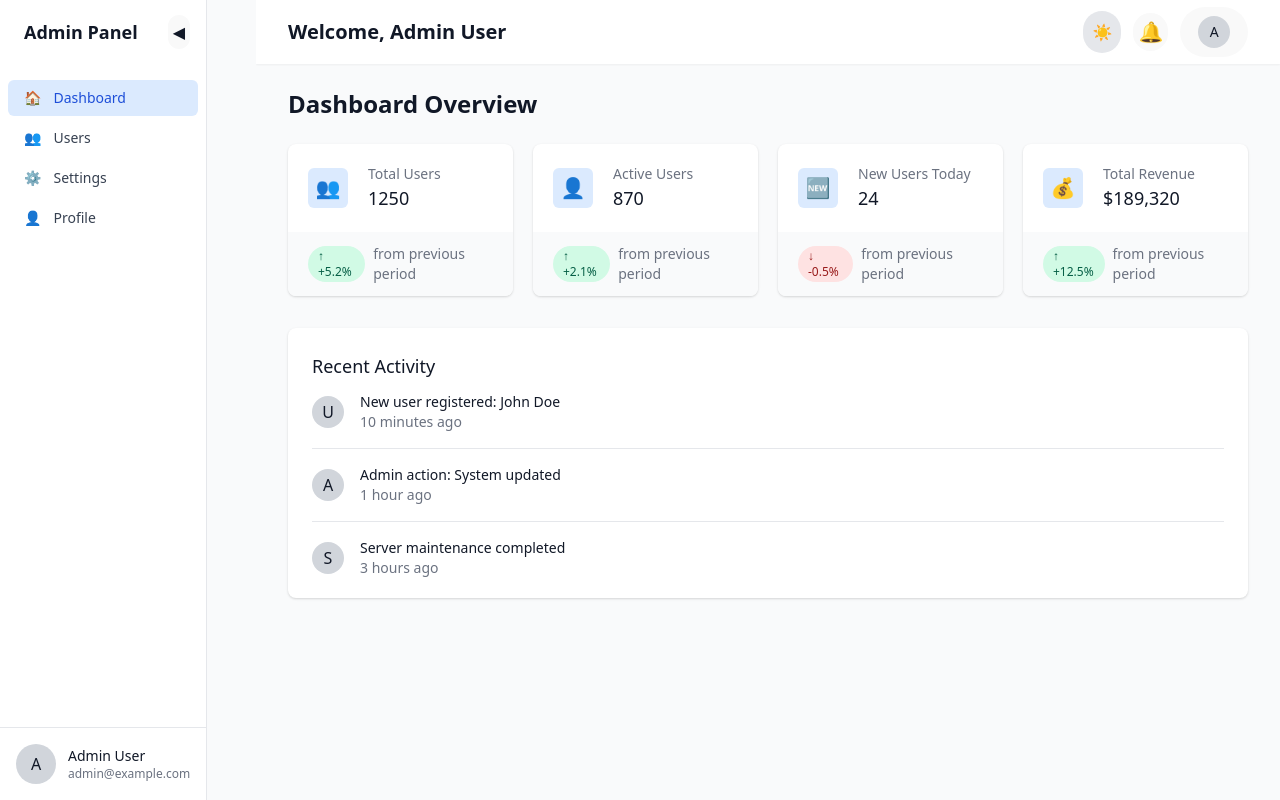
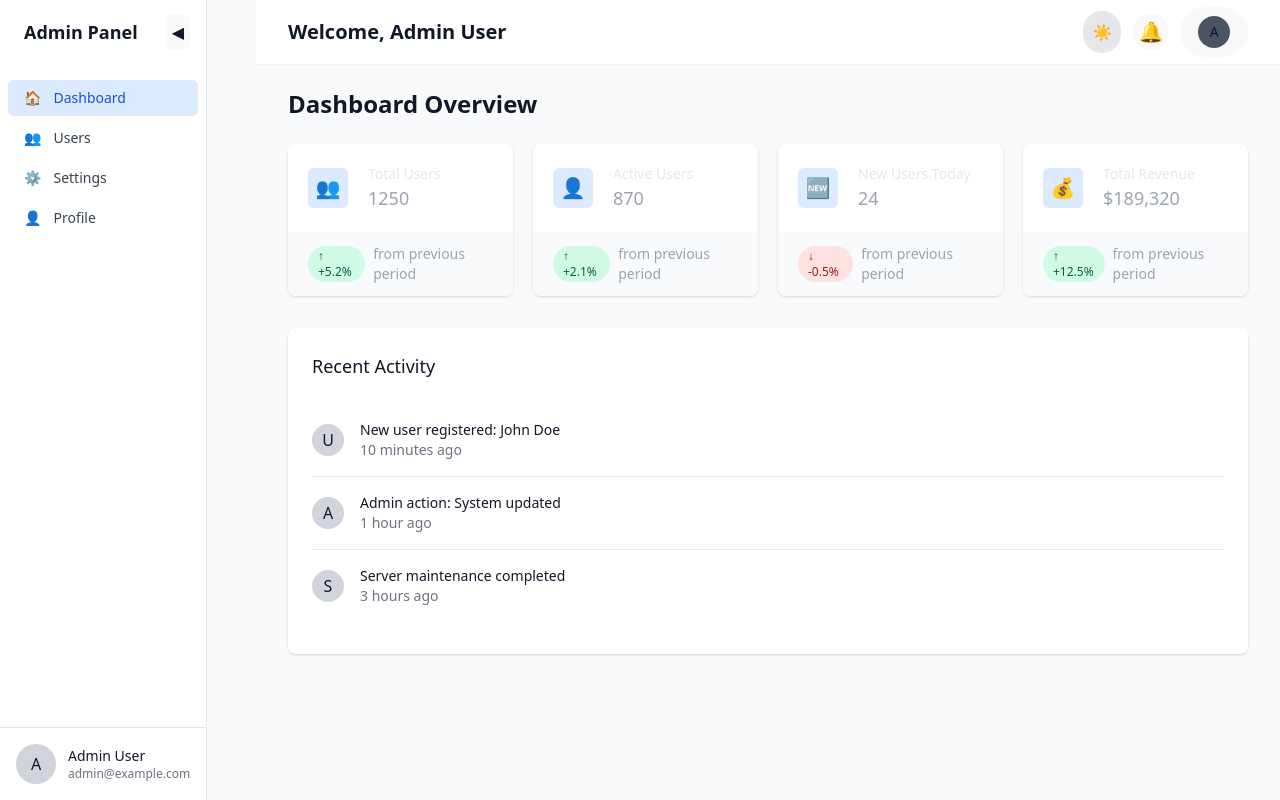
Before and after one commit to Khushboo0/NexBoard, a React (Vite) app in the folder React-login/: page /dashboard in a window 1280 px wide. Built offline with nearby package versions, Linux system fonts and the light colour scheme; sample sign-in values are in the browser's storage.

Commit message:
sidear issue fix along with ui modification

```diff
--- a/React-login/src/components/common/StatCard.jsx
+++ b/React-login/src/components/common/StatCard.jsx
@@ -2,7 +2,7 @@ const StatCard = ({ title = "Title", value = "N/A", icon = "ℹ️", trend = "0%
   return (
     <div
       className={`${
-        darkMode ? "bg-gray-800" : "bg-white"
+        darkMode ? "bg-gray-700" : "bg-white"
       } overflow-hidden shadow rounded-lg`}
     >
       <div className="p-5">
@@ -10,7 +10,7 @@ const StatCard = ({ title = "Title", value = "N/A", icon = "ℹ️", trend = "0%
           <div className="flex-shrink-0">
             <div
               className={`h-10 w-10 rounded-md flex items-center justify-center ${
-                darkMode ? "bg-gray-700" : "bg-blue-100"
+                darkMode ? "bg-gray-500" : "bg-blue-100"
               }`}
             >
               <span className="text-xl">{icon}</span>
@@ -18,11 +18,11 @@ const StatCard = ({ title = "Title", value = "N/A", icon = "ℹ️", trend = "0%
           </div>
           <div className="ml-5 flex-1">
             <dl>
-              <dt className="text-sm font-medium text-gray-500 dark:text-gray-400 truncate">
+              <dt className="text-sm font-medium text-gray-200 dark:text-gray-400 truncate">
                 {title}
               </dt>
               <dd>
-                <div className="text-lg font-medium text-gray-900 dark:text-white">
+                <div className="text-lg font-medium text-gray-400 dark:text-white">
                   {value}
                 </div>
               </dd>
@@ -30,7 +30,7 @@ const StatCard = ({ title = "Title", value = "N/A", icon = "ℹ️", trend = "0%
           </div>
         </div>
       </div>
-      <div className={`${darkMode ? "bg-gray-700" : "bg-gray-50"} px-5 py-3`}>
+      <div className={`${darkMode ? "bg-gray-800" : "bg-gray-50"} px-5 py-3`}>
         <div className="text-sm">
           <div className="flex items-center">
             <span
@@ -42,7 +42,7 @@ const StatCard = ({ title = "Title", value = "N/A", icon = "ℹ️", trend = "0%
             >
               {trendDirection === "up" ? "↑" : "↓"} {trend}
             </span>
-            <span className="ml-2 text-gray-500 dark:text-gray-400">
+            <span className="ml-2 text-gray-400 dark:text-gray-400">
               from previous period
             </span>
           </div>
--- a/React-login/src/components/dashboard/Header.jsx
+++ b/React-login/src/components/dashboard/Header.jsx
@@ -70,7 +70,7 @@ const Header = ({ onOpenSidebar, onLogout, userName, darkMode }) => {
                 aria-haspopup="true"
               >
                 <span className="sr-only">Open user menu</span>
-                <div className="h-8 w-8 rounded-full bg-gray-300 flex items-center justify-center">
+                <div className="h-8 w-8 rounded-full bg-gray-600 flex items-center justify-center">
                   {userName?.charAt(0) || "U"}
                 </div>
               </button>
--- a/React-login/src/components/dashboard/Overview.jsx
+++ b/React-login/src/components/dashboard/Overview.jsx
@@ -82,14 +82,14 @@ const Overview = () => {
         </div>
       </div>
       <div
-        className={`mt-8 bg-white dark:bg-gray-800 shadow rounded-lg p-6 ${
-          darkMode ? "text-white" : "text-gray-900"
+        className={`mt-8  dark:bg-gray-800 shadow rounded-lg p-6 ${
+          darkMode ? "text-white bg-gray-800" : "text-gray-900 bg-white"
         }`}
       >
         <h2 className="text-lg font-medium mb-4">Recent Activity</h2>
 
         <div className="flow-root">
-          <ul className="-my-5 divide-y divide-gray-200 dark:divide-gray-700">
+          <ul className="my-2 divide-y divide-gray-200 dark:divide-gray-700">
             <li className="py-4">
               <div className="flex items-center space-x-4">
                 <div className="flex-shrink-0">
--- a/React-login/src/components/dashboard/Sidebar.jsx
+++ b/React-login/src/components/dashboard/Sidebar.jsx
@@ -36,7 +36,7 @@ const Sidebar = ({
         {onToggleSidebar && (
           <button
             onClick={onToggleSidebar}
-            className="p-1 rounded-full hover:bg-gray-200 dark:hover:bg-gray-700"
+            className="p-1 border-2 hover:bg-gray-500 dark:hover:bg-gray-700"
           >
             <span>{isCollapsed ? '▶' : '◀'}</span>
           </button>
--- a/React-login/src/pages/Dashboard.jsx
+++ b/React-login/src/pages/Dashboard.jsx
@@ -5,8 +5,8 @@ import { useAuth } from "../contexts/AuthContext";
 import { useTheme } from "../contexts/ThemeContext";
 import Sidebar from "../components/dashboard/Sidebar";
 import Header from "../components/dashboard/Header";
+import useWindowSize from "../hooks/useWindowSize";
 import LoadingSpinner from "../components/common/LoadingSpinner";
-import useWindowSize from "../hooks/useWindowSize";
 
 const Dashboard = () => {
   const { currentUser, logout } = useAuth();
@@ -19,14 +19,19 @@ const Dashboard = () => {
   useEffect(() => {
     if (width < 1024) {
       setSidebarOpen(false);
+      console.log("this one is for mobile");
     }
   }, [location.pathname, width]);
 
   useEffect(() => {
     if (width >= 1024) {
       setSidebarOpen(true);
+      console.log("this one is active");
     } else {
+      if(width){
         setSidebarOpen(false);
+        console.log("this one is mobile", width);
+      }
     }
   }, [width]);
 
@@ -36,6 +41,8 @@ const Dashboard = () => {
   };
 
   return (
+    <>
+
       <div
         className={`h-screen flex overflow-hidden ${
           darkMode ? "bg-gray-900 text-white" : "bg-gray-50 text-gray-900"
@@ -44,7 +51,7 @@ const Dashboard = () => {
         {/* Sidebar for mobile */}
         <div
           className={`fixed inset-0 z-40 lg:hidden ${
-          sidebarOpen ? "block" : "hidden"
+          (sidebarOpen && width < 1024) ? "block" : "hidden"
           }`}
           aria-hidden="true"
         >
@@ -63,8 +70,10 @@ const Dashboard = () => {
 
         {/* Sidebar for desktop */}
         <div
-        className={`hidden lg:flex lg:flex-shrink-0 transition-all duration-300 ease-in-out ${
+          className={`lg:flex lg:flex-shrink-0 transition-all duration-300 ease-in-out ${
             sidebarOpen ? "lg:w-64" : "lg:w-20"
+          } ${
+            (width > 1023) ? "" : "hidden"
           }`}
         >
           <Sidebar
@@ -85,11 +94,12 @@ const Dashboard = () => {
           />
           <main className="flex-1 relative overflow-y-auto focus:outline-none">
             <div className="px-4 sm:px-6 lg:px-8 py-6">
-            <Outlet /> {/* 👈 Renders nested route */}
+              <Outlet />
             </div>
           </main>
         </div>
       </div>
+    </>
   );
 };
 
```
Lines whose indentation alone changed are shown as unchanged.
